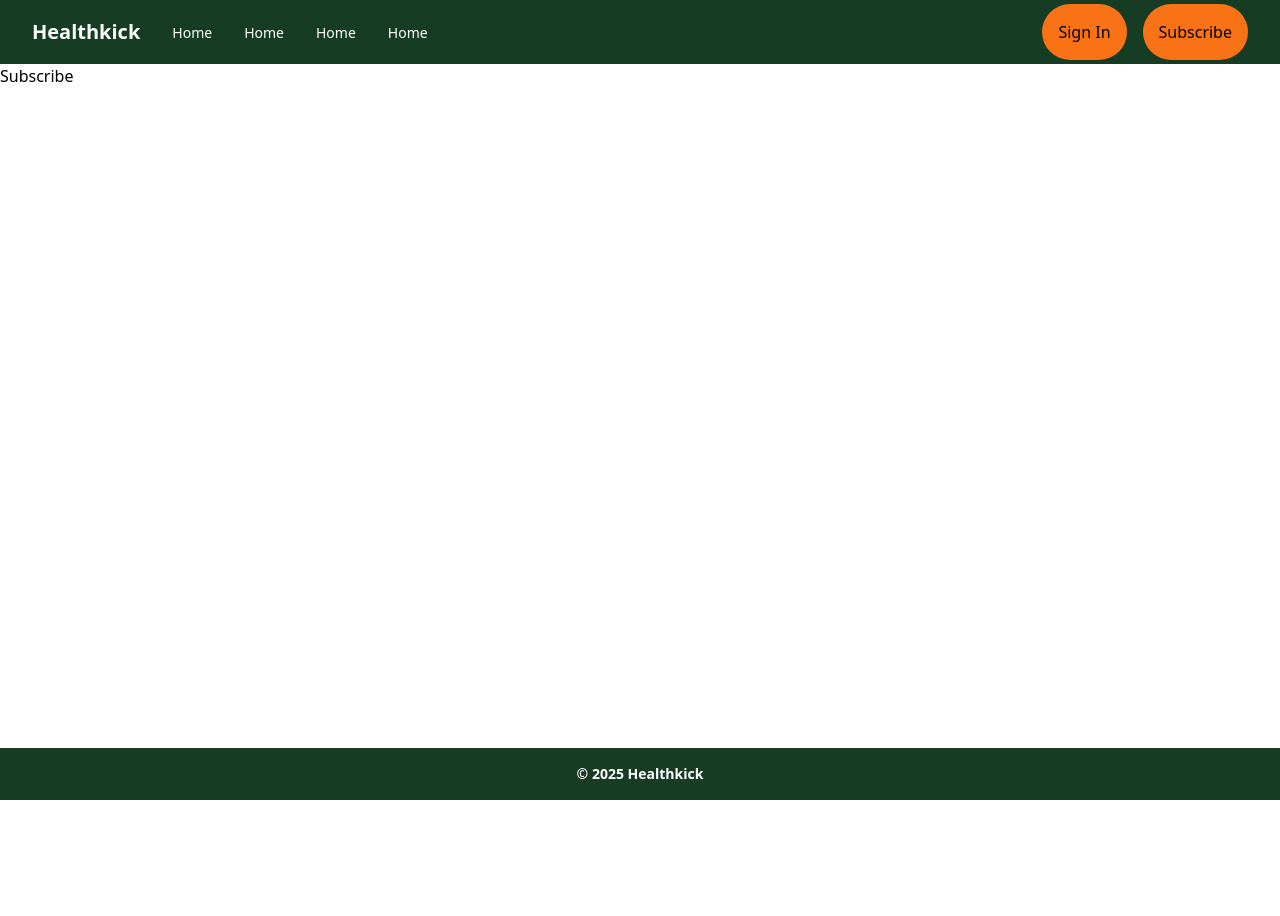
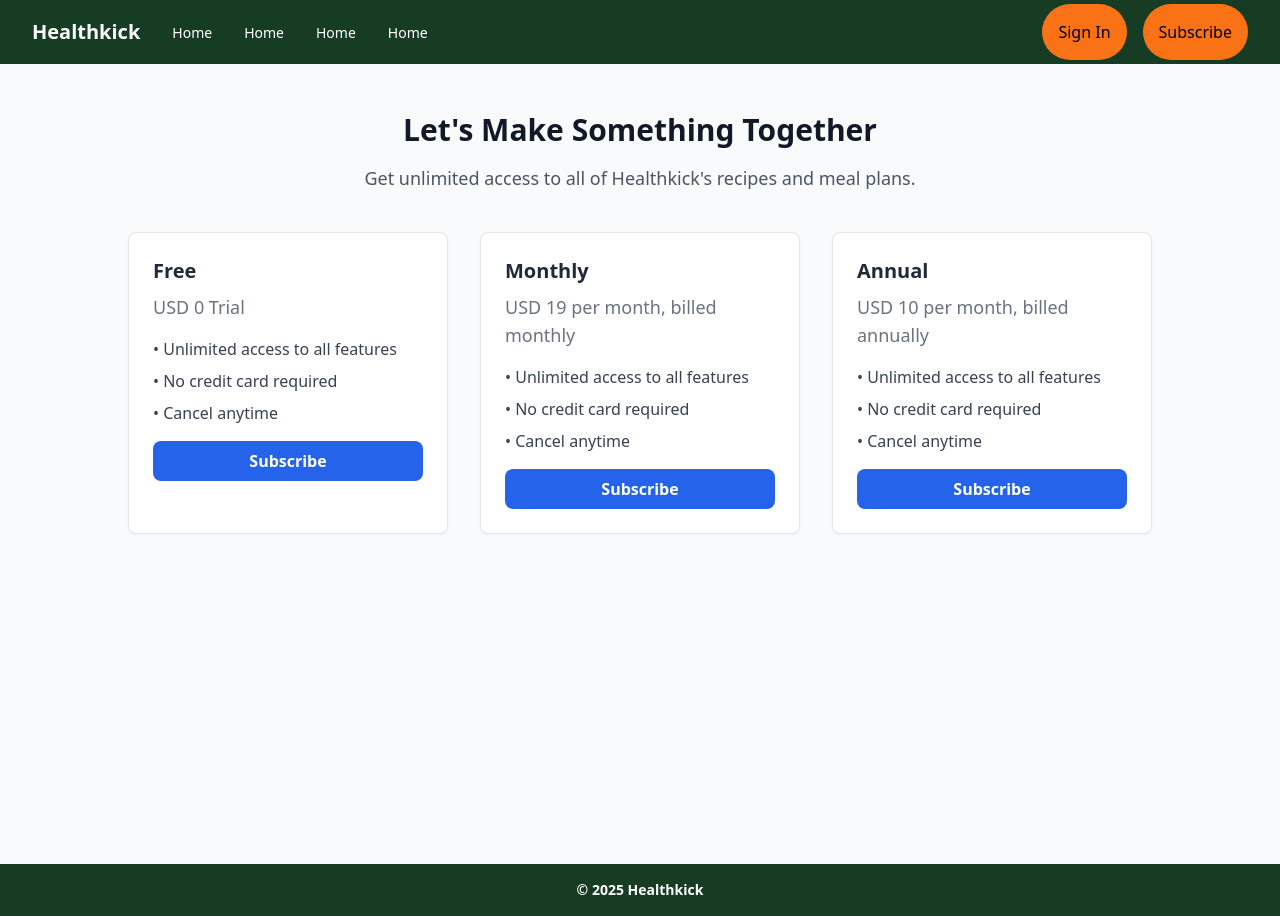
Before and after one commit to RobertTheDev/healthkickblog, a Next.js app: page /subscribe in a window 1280 px wide. Before the commit the page ends 800 px from the top, so only its background shows below. Built offline with nearby package versions, Linux system fonts and the light colour scheme.

Commit message:
feat: defined and mapped subscription plan cards

```diff
--- a/src/app/subscribe/page.tsx
+++ b/src/app/subscribe/page.tsx
@@ -4,10 +4,91 @@ export const metadata: Metadata = {
   title: 'Subscribe',
 };
 
+interface SubscriptionPlan {
+  id: string;
+  name: string;
+  currency: string;
+  price: number;
+  description: string;
+  benefits: string[];
+}
+
+const subscriptionPlans: SubscriptionPlan[] = [
+  {
+    id: 'free',
+    name: 'Free',
+    currency: 'USD',
+    price: 0,
+    description: 'Trial',
+    benefits: [
+      'Unlimited access to all features',
+      'No credit card required',
+      'Cancel anytime',
+    ],
+  },
+  {
+    id: 'monthly',
+    name: 'Monthly',
+    currency: 'USD',
+    price: 19,
+    description: 'per month, billed monthly',
+    benefits: [
+      'Unlimited access to all features',
+      'No credit card required',
+      'Cancel anytime',
+    ],
+  },
+  {
+    id: 'annual',
+    name: 'Annual',
+    currency: 'USD',
+    price: 10,
+    description: 'per month, billed annually',
+    benefits: [
+      'Unlimited access to all features',
+      'No credit card required',
+      'Cancel anytime',
+    ],
+  },
+];
+
 export default function Subscribe() {
   return (
-    <main>
-      <h1>Subscribe</h1>
+    <main className="min-h-screen bg-gray-50 px-4 py-12">
+      <div className="mx-auto mb-10 max-w-2xl text-center">
+        <h1 className="mb-4 text-3xl font-extrabold text-gray-900">
+          Let&apos;s Make Something Together
+        </h1>
+        <p className="text-lg text-gray-600">
+          Get unlimited access to all of Healthkick&apos;s recipes and meal
+          plans.
+        </p>
+      </div>
+      <div className="mx-auto grid max-w-5xl gap-8 md:grid-cols-3">
+        {subscriptionPlans.map((plan) => (
+          <div
+            key={plan.id}
+            className="rounded-lg border border-gray-200 bg-white p-6 shadow-sm transition-shadow hover:shadow-md"
+          >
+            <h2 className="mb-2 text-xl font-bold text-gray-800">
+              {plan.name}
+            </h2>
+            <p className="mb-4 text-lg text-gray-500">
+              {plan.currency} {plan.price} {plan.description}
+            </p>
+            <ul className="mb-4 space-y-2">
+              {plan.benefits.map((benefit) => (
+                <li key={benefit} className="text-gray-700">
+                  &bull; {benefit}
+                </li>
+              ))}
+            </ul>
+            <button className="w-full rounded-lg bg-blue-600 px-4 py-2 font-semibold text-white hover:bg-blue-700">
+              Subscribe
+            </button>
+          </div>
+        ))}
+      </div>
     </main>
   );
 }
```
